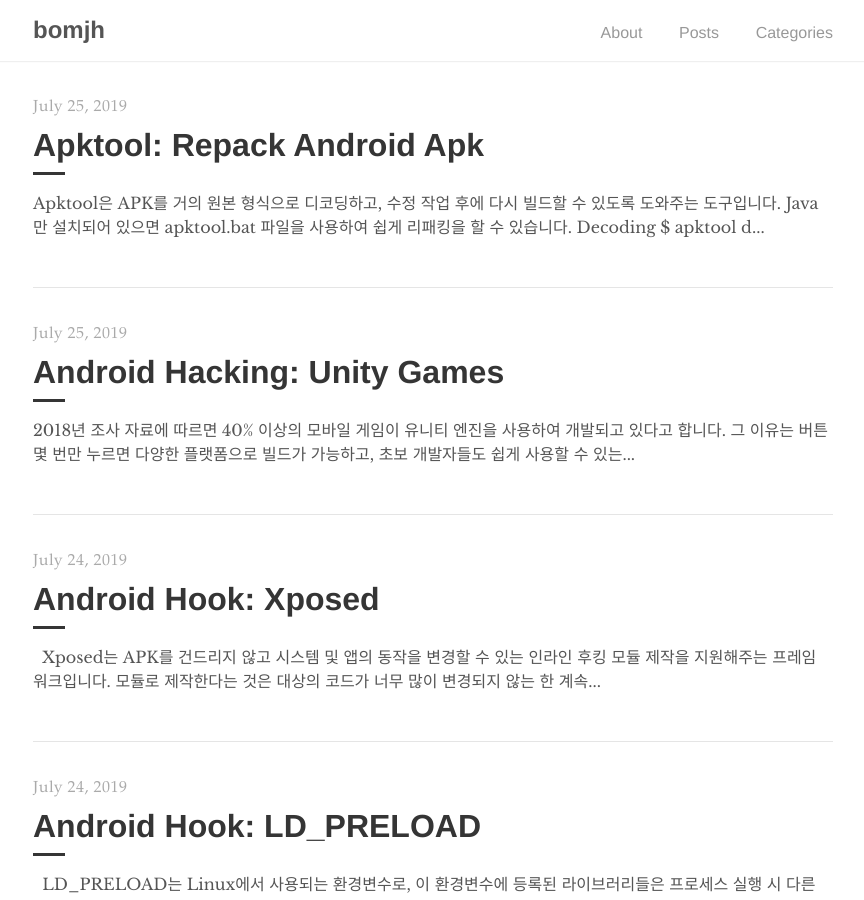
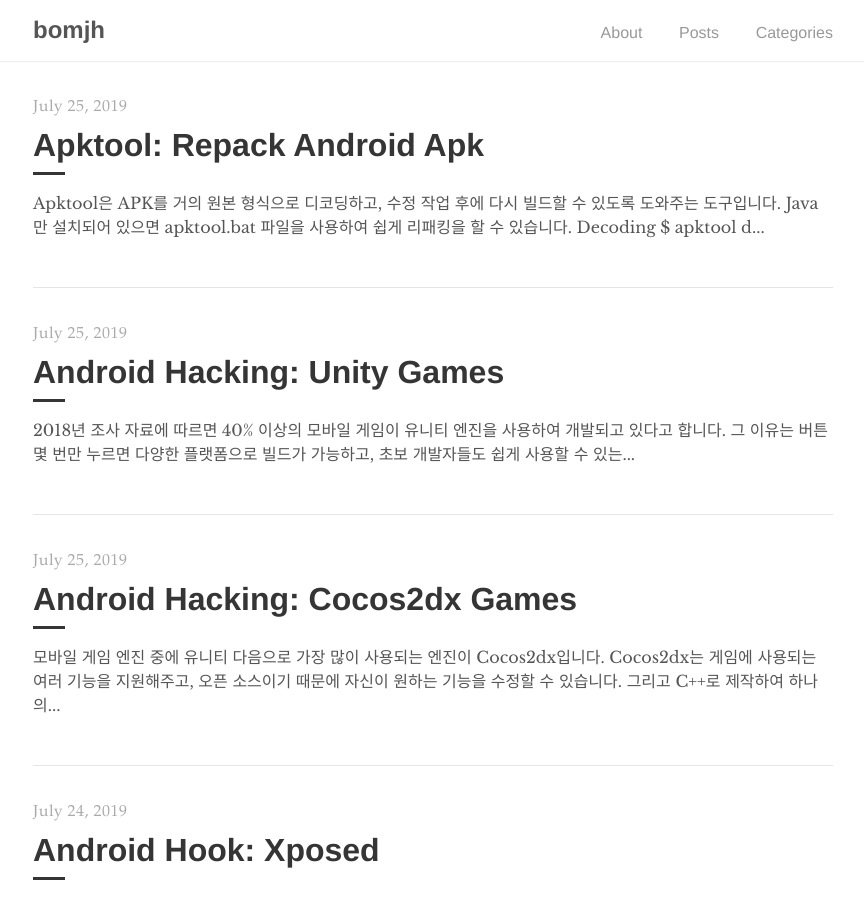
Before and after one commit to bomjh/bomjh.github.io, a Jekyll site: the page built from index.html, in a window 1280 px wide and 900 px high. Shown: the whole window, without its empty margins (207-1071 px from the left). Built offline with Jekyll 4.4.1, drawn with Linux system fonts in a browser that asks for light colours; the list of posts is cut into pages by our own code; part of the change alters nothing that is shown.

Commit message:
first commit

```diff
--- /dev/null
+++ b/_posts/2019-07-25-android-hacking-cocos2dx-games.md
@@ -0,0 +1,29 @@
+---
+layout: post
+title: "Android Hacking: Cocos2dx Games"
+author: "Bomjh"
+categories: "Reversing"
+---
+
+모바일 게임 엔진 중에 유니티 다음으로 가장 많이 사용되는 엔진이 Cocos2dx입니다. Cocos2dx는 게임에 사용되는 여러 기능을 지원해주고, 오픈 소스이기 때문에 자신이 원하는 기능을 수정할 수 있습니다. 그리고 C++로 제작하여 하나의 소스로 Android에서 사용하는 APK, iOS에서 사용하는 IPA 파일을 만들 수 있습니다. 아래 글은 자주 볼 수 있는 cocos2dcpp, cocos2dlua에 대한 내용입니다.
+
+## cocos2dcpp
+
+cocos2dcpp은 C++로 작성된 일반적인 Native Library와 비슷합니다. 보안이 적용되지 않은 라이브러리를 IDA로 열어보면 게임 내 코드들의 심볼 이름을 볼 수 있어서 어셈블리어를 알고 있다면 아주 쉽게 변조를 할 수 있습니다. 만약 심볼명이 숨겨져 있다면 IDA의 동적 디버깅 기능을 사용하여 추적해 나갈 수 있습니다.
+
+![cocos1](https://raw.githubusercontent.com/bomjh/bomjh.github.io/master/assets/cocos1.png)
+_libcocos2dcpp.so_
+
+Hex Editor를 사용하여 파일을 수정하는 방법, 메모리 코드 패치, 후킹 등을 통해서 해킹이 이루어집니다.
+
+## cocos2dlua
+
+cocos2dlua는 cocos2dx에 확장 언어로 쓰이는 Lua Script를 사용하였습니다. 게임의 주요 코드들을 스크립트에서 읽어옵니다. 개발자들은 게임 업데이트 시 스크립트만 수정해주면 프로젝트를 다시 컴파일 할 필요가 없습니다. APK 파일에 담겨있는 Lua 파일들은 컴파일과 난독화가 되어 있기 때문에 일반 텍스트로 열어보면 알아볼 수가 없습니다. 모드를 제작하기 위한 난이도가 있는 편이어서 공유되고 있는 APK를 찾아보기 어렵습니다. 해킹을 하기 위해서는 복호화된 파일이 필요한데, Lua 메뉴얼 사이트에서 주요 함수에 대해서 찾아볼 수 있습니다.
+
+![cocos2](https://raw.githubusercontent.com/bomjh/bomjh.github.io/master/assets/cocos2.png)
+_lua_load_
+
+![cocos3](https://raw.githubusercontent.com/bomjh/bomjh.github.io/master/assets/cocos3.png)
+_luaL_loadbuffer_
+
+Lua가 실행하는 코드의 각 부분을 chunk라고 합니다. 해당 함수를 후킹하여 복호화된 파일을 얻어낼 수 있고, 수정된 스크립트를 삽입할 수도 있습니다.
--- a/_posts/2019-07-25-android-hacking-unity-games.md
+++ b/_posts/2019-07-25-android-hacking-unity-games.md
@@ -31,4 +31,4 @@ _il2cppdumper_
 ![unity4](https://raw.githubusercontent.com/bomjh/bomjh.github.io/master/assets/unity4.png)
 _dump.cs_
 
-libil2cpp.so 파일과 global-metadata.dat 파일을 사용하여 DummyDll, dump.cs를 추출할 수 있습니다. 추출한 정보로 IDA를 통해서 코드를 분석하고 Winhex와 같은 Hex Editor를 사용하여 Hex값을 수정하거나, 후킹에 이용할 수 있습니다. 실제로 il2cpp 게임의 모드 APK를 보면 Hex값 수정보다는 후킹 기능이 있는 라이브러리를 삽입하는 방법을 많이 사용하는데, 직접 파일을 수정하여 공유하게 되면 다른 모드 사이트에서 쉽게 leech할 수 있기 때문이라고 추측하고 있습니다.
+libil2cpp.so 파일과 global-metadata.dat 파일을 사용하여 DummyDll, dump.cs를 추출할 수 있습니다. 추출한 정보로 IDA를 통해서 코드를 분석하고 Winhex와 같은 Hex Editor를 사용하여 Hex값을 수정하거나, 후킹에 이용할 수 있습니다. 실제로 il2cpp 게임의 모드 APK를 보면 Hex값 수정보다는 후킹 기능 또는 메모리 코드 패치 기능이 있는 라이브러리를 삽입하는 방법을 많이 사용하는데, 직접 파일을 수정하여 공유하게 되면 다른 모드 사이트에서 쉽게 leech할 수 있기 때문이라고 추측하고 있습니다.
```
Also changed, not shown: assets/cocos1.png (added), assets/cocos2.png (added), assets/cocos3.png (added), assets/unity1.png (added), assets/unity2.png (added), assets/unity3.png (added), assets/unity4.png (added).
